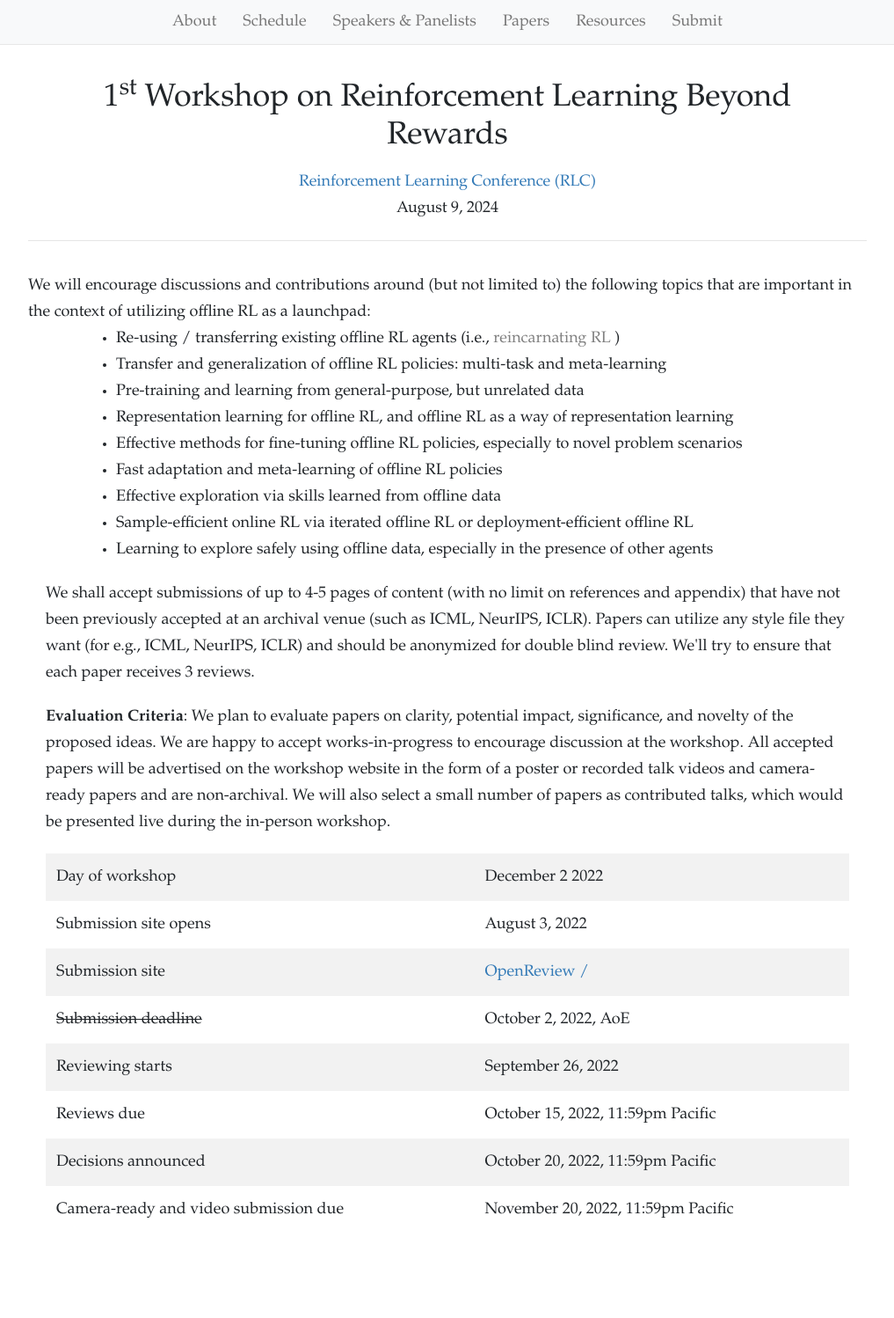
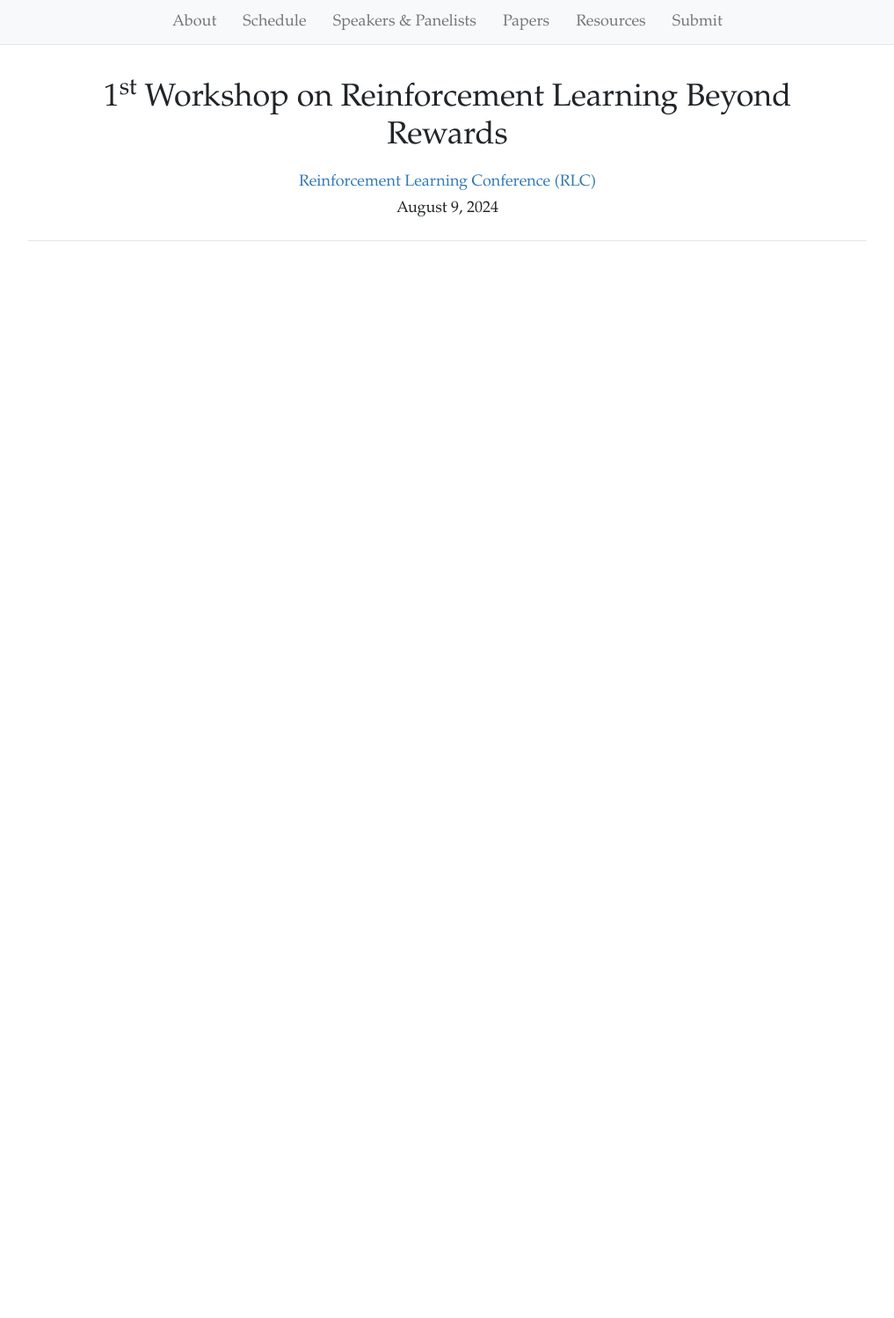
Before and after one commit to rlbrew-workshop/rlbrew-workshop.github.io, a Jekyll site: the page built from submit.html, in a window 1280 px wide. Shown: the whole page at 88% size, without its empty margins (131-1148 px from the left). Built offline with Jekyll 4.4.1, drawn with Linux system fonts in a browser that asks for light colours; nearby versions of some CDN libraries; after the commit the page ends 900 px from its top, so only the background shows below that.

Commit message:
first commit

```diff
--- a/_layouts/default.html
+++ b/_layouts/default.html
@@ -50,7 +50,7 @@
       <div class="row justify-content-center">
         <h1 class="text-center">1<sup>st</sup>  Workshop on Reinforcement Learning Beyond Rewards </h1>
         <div class="break"></div>
-        <h4 class="text-center"><a href="https://icml.cc/"> Reinforcement Learning Conference (RLC)</a></h4>
+        <h4 class="text-center"><a href="https://rl-conference.cc/"> Reinforcement Learning Conference (RLC)</a></h4>
         <div class="break"></div>
         <h4 class="text-center"> August 9, 2024</h4>
         <div class="break"></div>
--- a/index.html
+++ b/index.html
@@ -4,8 +4,8 @@
 <!--
 <figure>
     <center><img src="workshop_figure.gif" style="width:65%"; /></center>
-    <!-- <figcaption style='text-align: center'><small>Source: <a href="https://ai.googleblog.com/2020/04/an-optimistic-perspective-on-offline.html">Google AI Blog </a></small></figcaption> -->
-</figure> -->
+    <figcaption style='text-align: center'><small>Source: <a href="https://ai.googleblog.com/2020/04/an-optimistic-perspective-on-offline.html">Google AI Blog </a></small></figcaption> -->
+<!-- </figure>  -->
 
 <div class="row">
 
--- a/livestream.html
+++ b/livestream.html
@@ -6,7 +6,7 @@
 ---
 
 <div class="row justify-content-center">
-<p>Instructions on this will come soon, as we hear from NeurIPS Workshop Chairs.</p>
+<p>Instructions on this will come soon, as we hear from RLC Workshop Chairs.</p>
 </div>
 
 <!-- <div class="row justify-content-center">
--- a/papers.html
+++ b/papers.html
@@ -5,7 +5,7 @@
 <div id="program">
 
 <div class="row">
-<p>The paper pdf can be accessed by clicking on the title of the paper. For incorrect links / fixes, please create a pull request at <url>https://github.com/rlx-workshop/rlx-workshop.github.io </url>.</p>
+<p>The paper pdf can be accessed by clicking on the title of the paper. For incorrect links / fixes, please create a pull request at <url>https://github.com/rlbrew-workshop/rlbrew-workshop.github.io </url>.</p>
 <!-- <p>The Zoom meeting rooms will be open only during the poster session timeslots (see the <a href="/schedule.html">Schedule</a>), during which authors will join the meeting rooms to allow you to ask them questions face-to-face. We encourage you to first watch the presentation associated with the paper, and then join the Zoom meeting room to ask questions and engage in further discussion.</p> -->
 </div>
 
--- a/resources.html
+++ b/resources.html
@@ -4,7 +4,7 @@
 
 <div class="row">
 <p>
-This page contains a non-exhaustive list of resources for machine learning and reinforcement learning researchers and practitioners to learn more about offline RL. Feel free to provide additional resource suggestions via <a href="https://github.com/offline-rl-neurips/2021/edit/master/resources.html">a pull request on GitHub</a>.
+This page contains a non-exhaustive list of resources for machine learning and reinforcement learning researchers and practitioners to learn more about reward free RL. Feel free to provide additional resource suggestions via <a href="https://github.com/rlbrew-workshop/rlbrew-workshop.github.io">a pull request on GitHub</a>.
 </p>
 </div>
 
--- a/submit.html
+++ b/submit.html
@@ -1,67 +1,3 @@
 ---
 layout: default
 ---
-
-
-<div class="row">
-We will encourage discussions and contributions around (but not limited to) the following topics that are important in the context of utilizing offline RL as a launchpad:
-</p>
-<ul>
-<li> Re-using / transferring existing offline RL agents (i.e., <a href="https://arxiv.org/pdf/2206.01626.pdf" style="color:#808080;"> reincarnating RL </a>) </li>
-<li> Transfer and generalization of offline RL policies: multi-task and meta-learning </li>
-<li> Pre-training and learning from general-purpose, but unrelated data </li>
-<li> Representation learning for offline RL, and offline RL as a way of representation learning </li>
-<li> Effective methods for fine-tuning offline RL policies, especially to novel problem scenarios </li>
-<li> Fast adaptation and meta-learning of offline RL policies </li>
-<li> Effective exploration via skills learned from offline data </li>
-<li> Sample-efficient online RL via iterated offline RL or deployment-efficient offline RL </li>
-<li> Learning to explore safely using offline data, especially in the presence of other agents </li>
-</ul>
-
-<p> We shall accept submissions of up to 4-5 pages of content (with no limit on references and appendix) that have not been previously accepted at an archival venue (such as ICML, NeurIPS, ICLR).
-  <!-- While up to 6 pages of content is allowed, we strongly encourage authors to limit their submission to 4-6 pages, to ensure higher quality reviewer feedback.  -->
-Papers can utilize any style file they want (for e.g., ICML, NeurIPS, ICLR) and should be anonymized for double blind review. We'll try to ensure that each paper receives 3 reviews. </p>
-
-<p> <b> Evaluation Criteria</b>: We plan to evaluate papers on clarity, potential impact, significance, and novelty of the proposed ideas. We are happy to accept works-in-progress to encourage discussion at the workshop. All accepted papers will be advertised on the workshop website in the form of a poster or recorded talk videos and camera-ready papers and are non-archival.
-We will also select a small number of papers as contributed talks, which would be presented live during the in-person workshop.
-</p>
-
-
-  <table class="table table-striped">
-  <tbody>
-    <tr>
-      <td>Day of workshop</td>
-      <td>December 2 2022</td>
-    </tr>
-    <tr>
-      <td>Submission site opens</td>
-      <td>August 3, 2022</td>
-    </tr>
-    <tr>
-      <td>Submission site</td>
-      <td><a href="https://openreview.net/group?id=NeurIPS.cc/2022/Workshop/Offline_RL"> OpenReview /</a></td>
-    </tr>
-    <tr>
-      <td> <strike> Submission deadline  </strike> </td>
-      <td> October 2, 2022, AoE    </td>
-    </tr>
-    <tr>
-      <td>Reviewing starts</td>
-      <td>September 26, 2022 </td>
-    </tr>
-    <tr>
-      <td>Reviews due</td>
-      <td>October 15, 2022, 11:59pm Pacific</td>
-    </tr>
-    <tr>
-      <td>Decisions announced</td>
-      <td>October 20, 2022, 11:59pm Pacific</td>
-    </tr>
-    <tr>
-      <td>Camera-ready and video submission due</td>
-      <td>November 20, 2022, 11:59pm Pacific </td>
-    </tr>
-
-  </tbody>
-</table>
-</div>
```
Also changed, not shown: other parts of index.html (+1 -1 lines).
